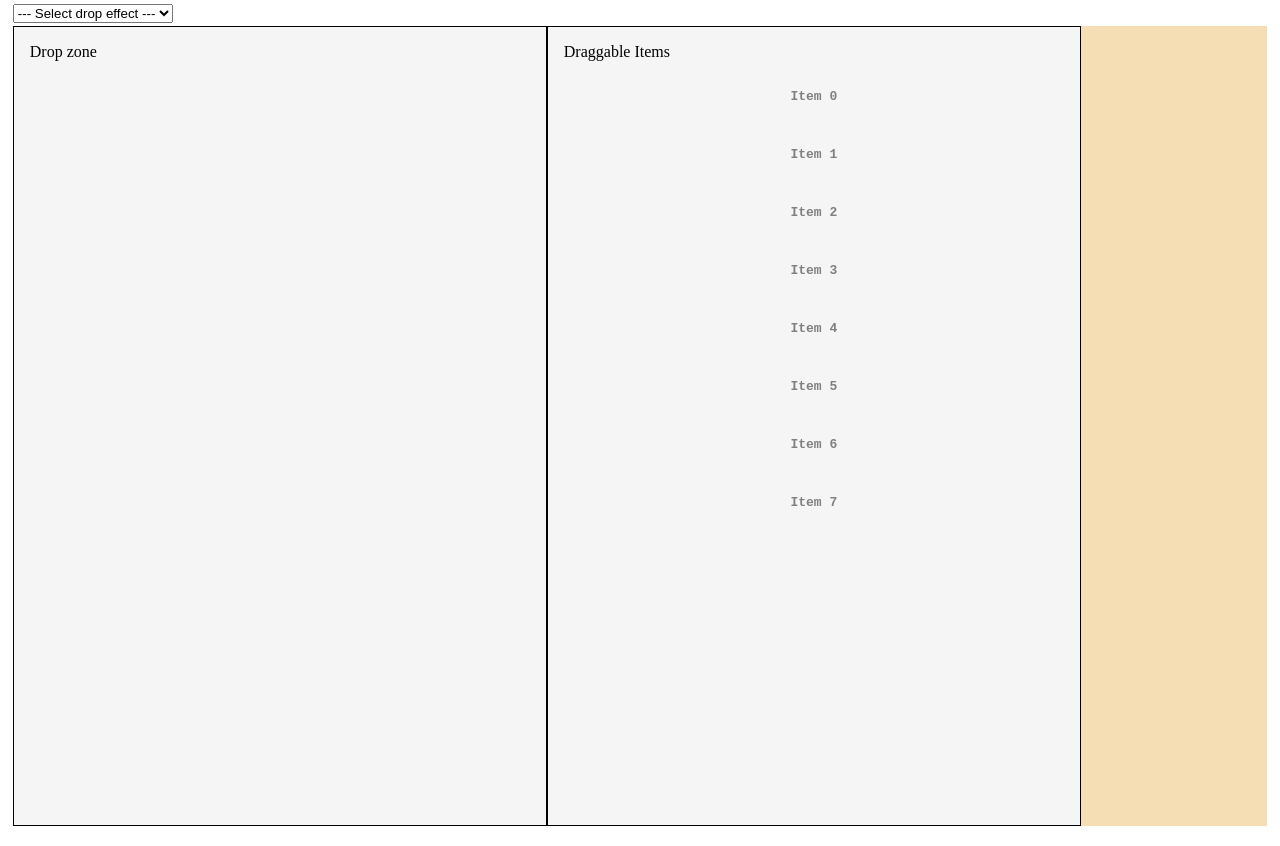
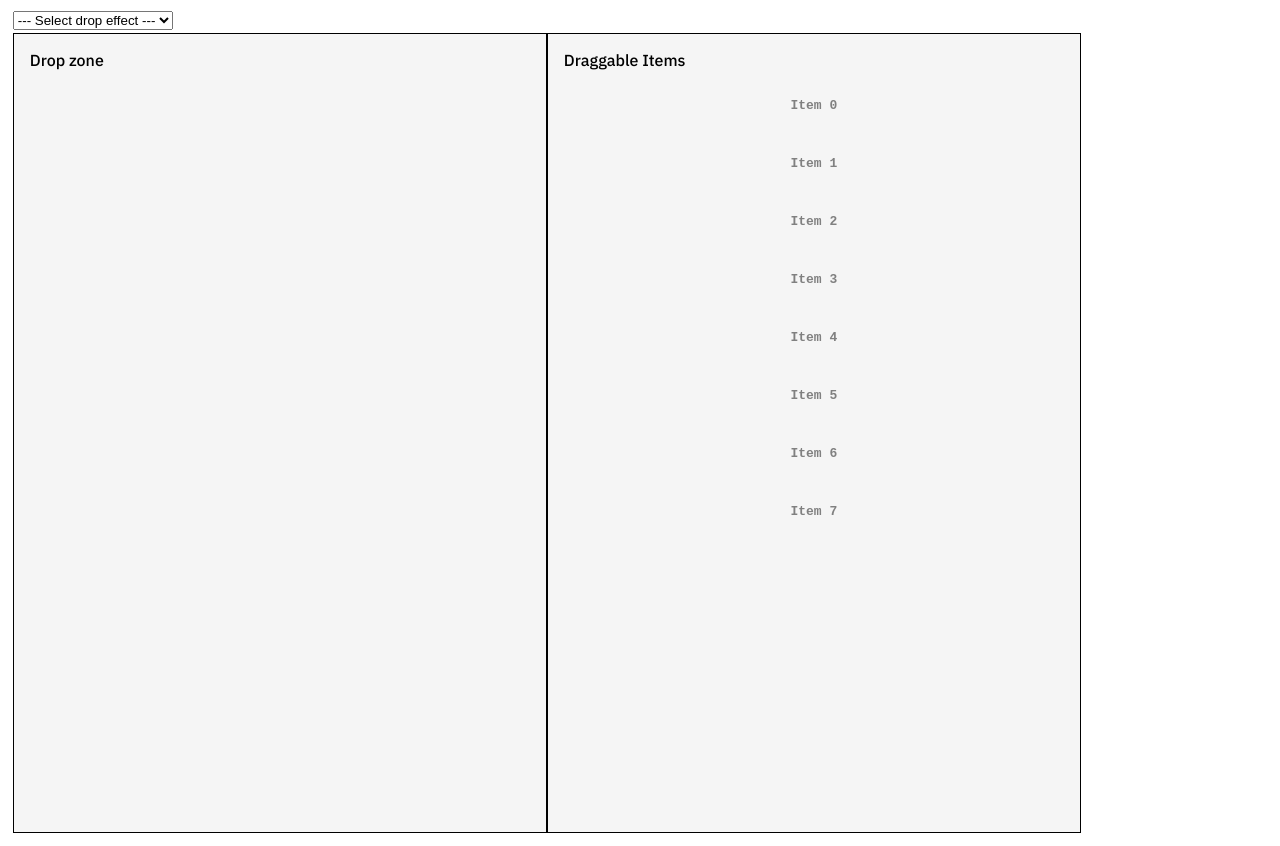
Before and after one commit to rajesh-donepudi/Html-drag-and-drop-example, a plain HTML site: page index.html in a window 1280 px wide. Shown: the part 92-938 px from the top of the page. Drawn offline with Linux system fonts and the light colour scheme.

Commit message:
updated styles

```diff
--- a/index.html
+++ b/index.html
@@ -5,6 +5,9 @@
     <meta http-equiv="X-UA-Compatible" content="IE=edge" />
     <meta name="viewport" content="width=device-width, initial-scale=1.0" />
     <title>Document</title>
+    <link rel="preconnect" href="https://fonts.googleapis.com">
+<link rel="preconnect" href="https://fonts.gstatic.com" crossorigin>
+<link href="https://fonts.googleapis.com/css2?family=IBM+Plex+Sans:wght@500&display=swap" rel="stylesheet">
     <link href="./styles.css" rel="stylesheet" />
     <script src="./index.js" defer></script>
   </head>
--- a/styles.css
+++ b/styles.css
@@ -1,5 +1,4 @@
 .main {
-  background-color: wheat;
   height: 100vh;
   display: flex;
   flex-direction: row;
@@ -10,6 +9,7 @@ body {
   display: flex;
   flex-direction: column;
   gap: 0.2rem;
+  font-family: 'IBM Plex Sans', sans-serif;
 }
 
 .main > div {
```
